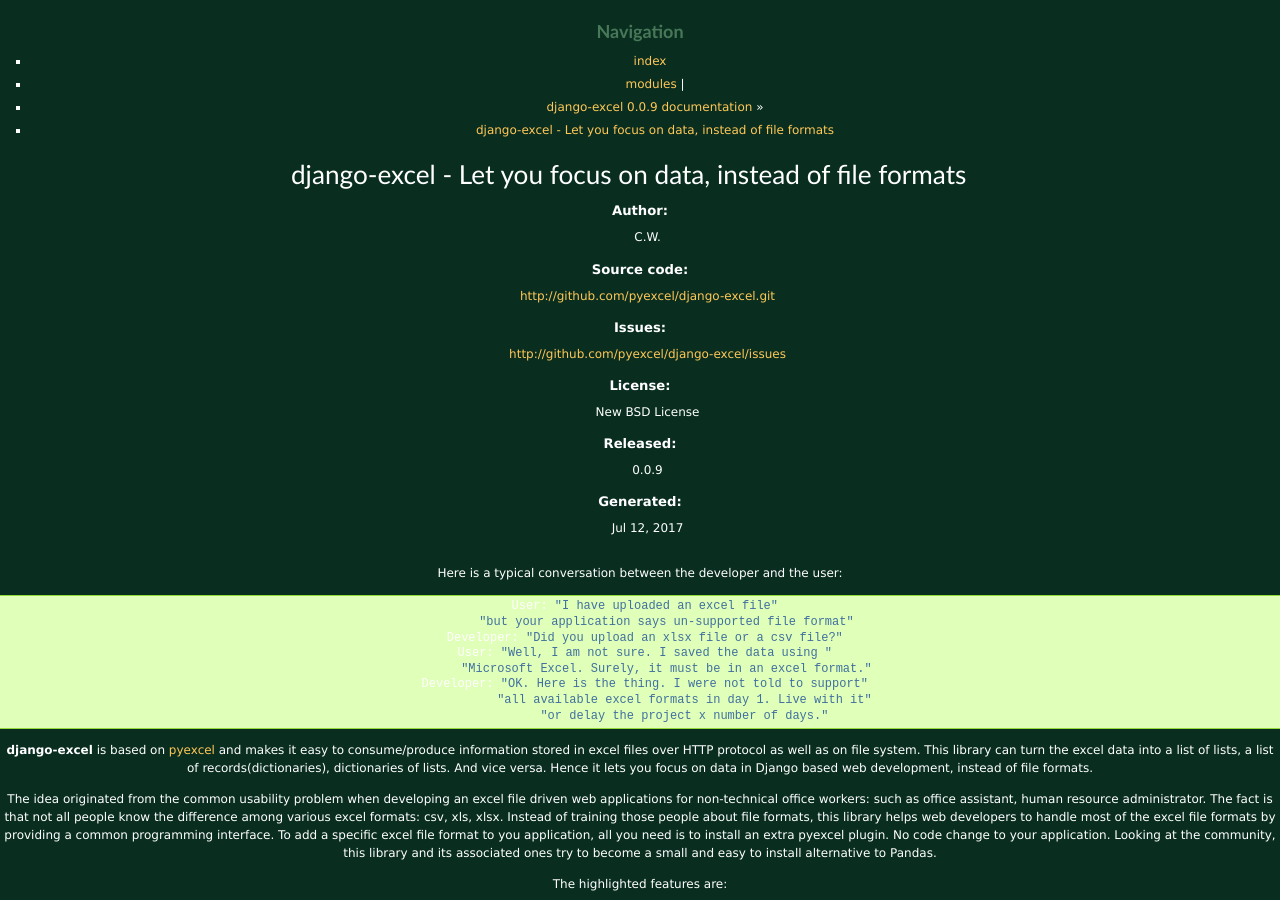
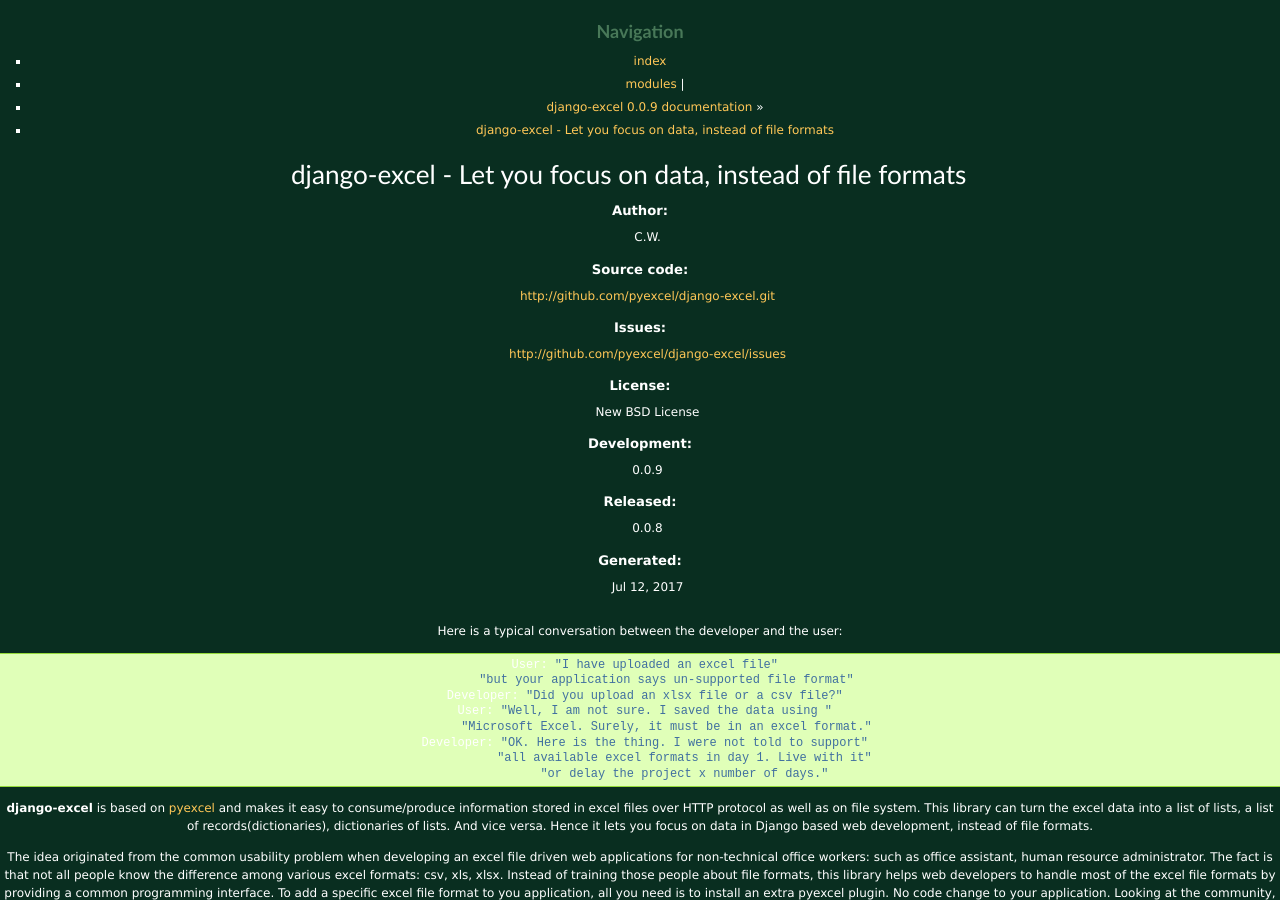
Before and after one commit to pyexcel-webwares/django-excel, a Sphinx documentation site: the page built from docs/source/index.rst, in a window 1280 px wide and 900 px high. Built offline with Sphinx 7.4.7, drawn with Linux system fonts in a browser that asks for light colours.

```diff
--- a/django_excel.yml
+++ b/django_excel.yml
@@ -2,7 +2,7 @@ overrides: "pyexcel.yaml"
 name: "django-excel"
 version: 0.0.9
 current_version: 0.0.9
-release: 0.0.9
+release: 0.0.8
 webframework: Django
 dependencies:
   - pyexcel-webio>=0.1.2
--- a/docs/source/conf.py
+++ b/docs/source/conf.py
@@ -23,7 +23,7 @@ master_doc = 'index'
 
 project = u'django-excel'
 copyright = u'2015-2017 Onni Software Ltd.'
-version = '0.0.9'
+version = '0.0.8'
 release = '0.0.9'
 exclude_patterns = []
 pygments_style = 'sphinx'
--- a/docs/source/index.rst
+++ b/docs/source/index.rst
@@ -10,6 +10,7 @@
 :Source code: http://github.com/pyexcel/django-excel.git
 :Issues: http://github.com/pyexcel/django-excel/issues
 :License: New BSD License
+:Development: |release|
 :Released: |version|
 :Generated: |today|
 
```
